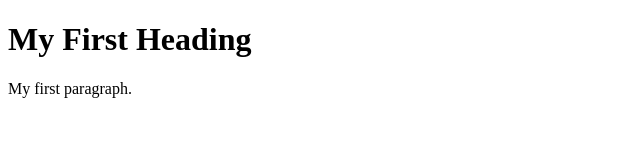
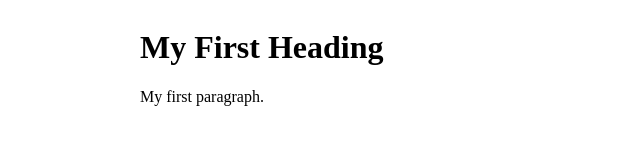
Before and after one commit to burhg/burhg.github.io, a plain HTML site: page index.html in a window 1280 px wide. Shown: the whole page, without its empty margins (0-640 px from the left). Drawn offline with Linux system fonts and the light colour scheme.

Commit message:
inner body styling, remove default maring settings

```diff
--- /dev/null
+++ b/css/main.css
@@ -0,0 +1,10 @@
+body {
+    margin: 0;
+}
+
+.inner_body {
+    max-width: 1000px;
+    padding: 8px;
+    margin-left: auto;
+    margin-right: auto;
+}
--- a/index.html
+++ b/index.html
@@ -2,11 +2,12 @@
 <html>
 <head>
 <title>Burhg</title>
+<link rel="stylesheet" href="css/main.css">
 </head>
 <body>
-
-<h1>My First Heading</h1>
-<p>My first paragraph.</p>
-
+    <div class="inner_body">
+        <h1>My First Heading</h1>
+        <p>My first paragraph.</p>
+    </div>
 </body>
 </html>
```
